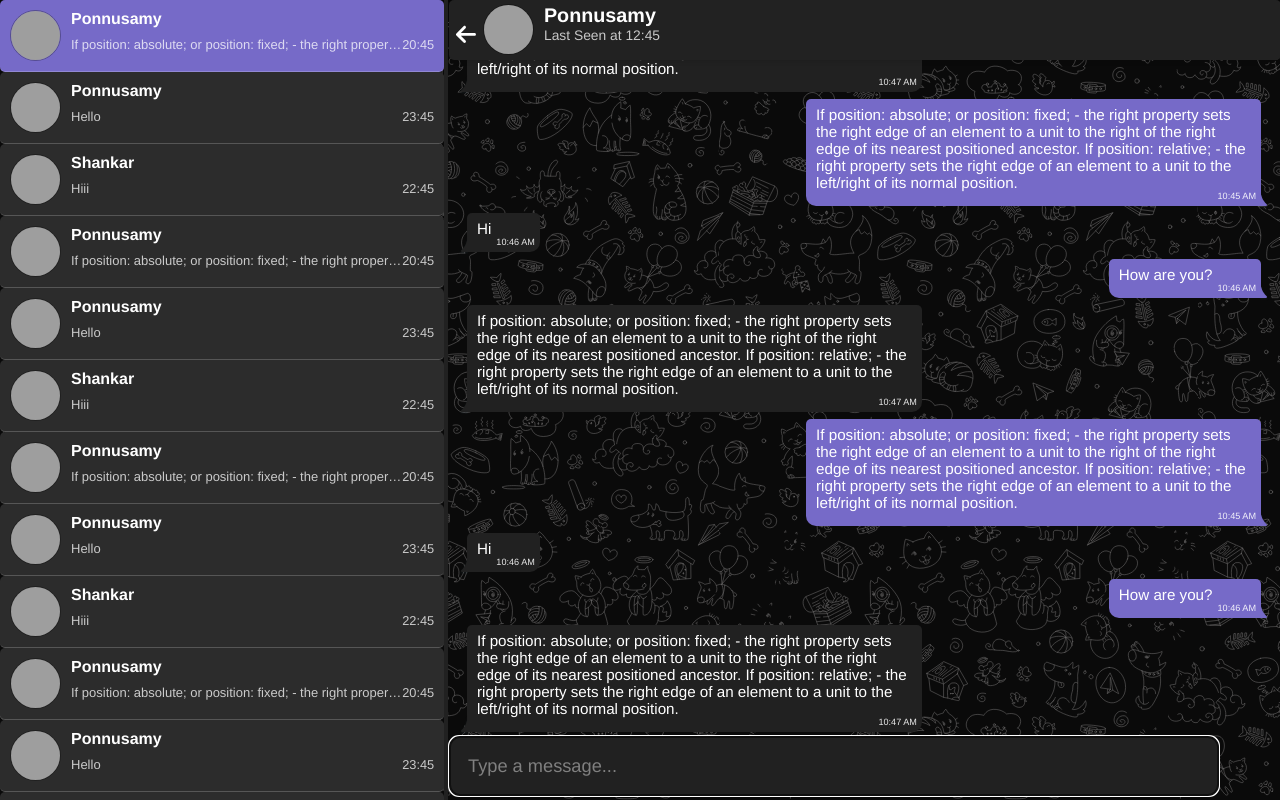
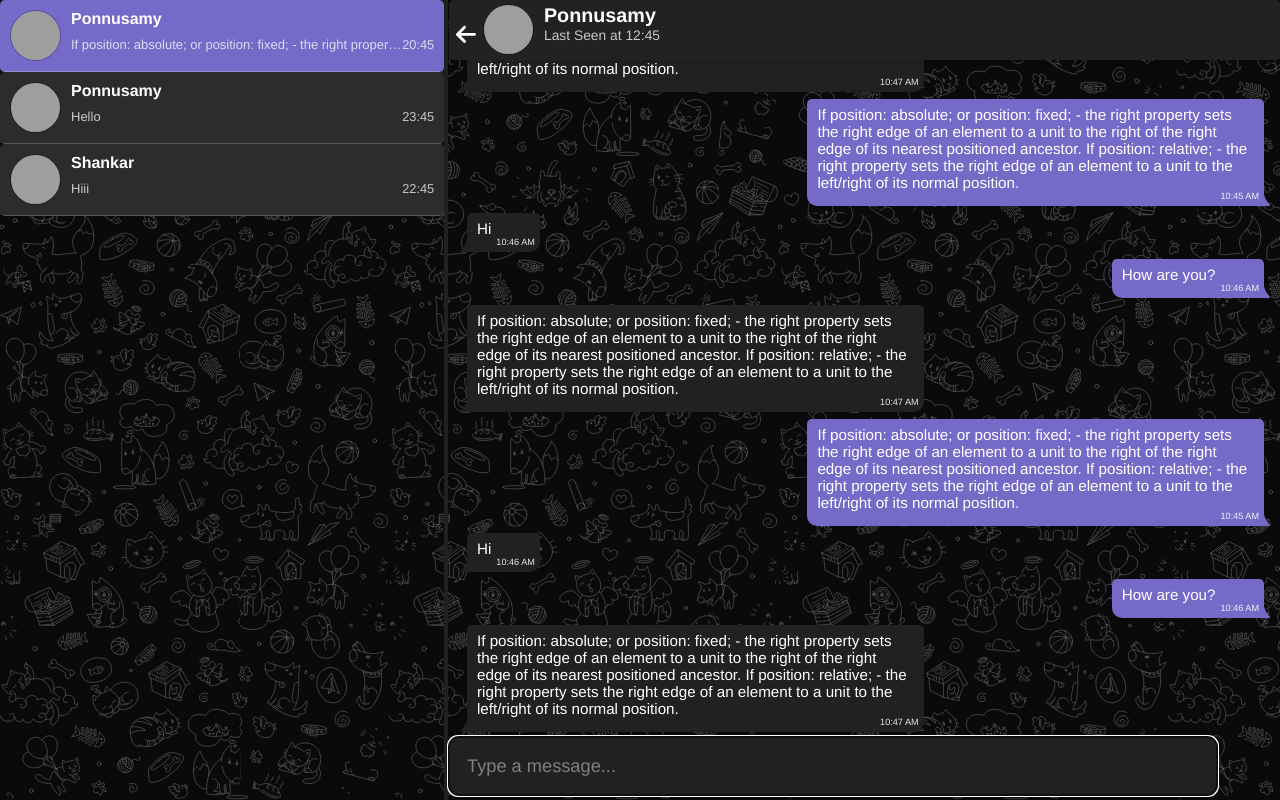
Before and after one commit to Ponnusamy1-V/Telegram-UI, a Vue app: page / in a window 1280 px wide. Both pictures are taken after a click on the element 222 px from the left and 36 px from the top of the page. Built offline with nearby package versions, Linux system fonts and the light colour scheme; grey boxes are pictures that could not be loaded.

Commit message:
new message

```diff
--- a/src/components/LeftBar.vue
+++ b/src/components/LeftBar.vue
@@ -1,7 +1,7 @@
 <template>
     <div class="left-bar">
         <div class="left-contact-list">
-            <div v-for="contact in leftbardata.concat(leftbardata).concat(leftbardata).concat(leftbardata)"
+            <div v-for="contact in leftbardata"
                 :key="contact" class="contact-items">
                 <MessageContact class="message-contact" :message="contact" />
             </div>
--- a/src/components/MessageArea/InputArea.vue
+++ b/src/components/MessageArea/InputArea.vue
@@ -1,9 +1,6 @@
 <template>
-    <div
-        class="chat-input-area"
-        contenteditable="true"
-        placeholder="Type a message..."
-        oninput="if(this.innerHTML.trim()==='<br>')this.innerHTML=''" />
+    <div class="chat-input-area" contenteditable="true" v-on:keypress.ctrl.enter="insertNewMessage"
+        placeholder="Type a message..." oninput="if(this.innerHTML.trim()==='<br>')this.innerHTML=''" />
 </template>
 
 <script>
@@ -11,7 +8,23 @@ export default {
     name: "InputArea",
     data() {
         return {
-            input_message: ""
+            newMessage: ""
+        }
+    },
+    methods: {
+        getNow() {
+            const today = new Date();
+            return today.getHours() + ":" + today.getMinutes()
+        },
+        insertNewMessage($event) {
+            this.newMessage = $event?.target?.innerText || ""
+            let message = {
+                message: this.newMessage,
+                self: true,
+                timestamp: this.getNow()
+            }
+            this.emitter.emit('addNewMessage', message);
+            document.getElementsByClassName("chat-input-area")[0].innerText = ""
         }
     },
     mounted() {
@@ -28,7 +41,6 @@ export default {
     min-height: 50px;
     max-height: 150px;
     text-align: left;
-    color: black;
     font-size: 120%;
     padding: 18px;
     word-wrap: break-word;
@@ -41,10 +53,11 @@ export default {
     overflow: scroll;
     box-sizing: border-box;
 }
+
 [contenteditable][placeholder]:empty:before {
-  content: attr(placeholder);
-  position: absolute;
-  color: gray;
-  background-color: transparent;
+    content: attr(placeholder);
+    position: absolute;
+    color: gray;
+    background-color: transparent;
 }
 </style>
--- a/src/components/RightBar.vue
+++ b/src/components/RightBar.vue
@@ -4,11 +4,12 @@
     <div class="message-space" @loadMessage="renderMessages">
         <div v-if="message.contact_name">
             <TopBar :image="message.image" :contact_name="message.contact_name" last_seen="12:45"></TopBar>
-            <div class="chat-space">
+            <div id="chat-space">
                 <div v-if="message.messages" style="width: 100%; height: 130px;"></div>
                 <MessageBar v-for="message in message.messages" :key="message" :message="message"></MessageBar>
-                <InputArea />
+
             </div>
+            <InputArea :message="message" />
         </div>
         <div v-else class="select-a-chat">
             <div class="select-a-chat-message">
@@ -148,27 +149,36 @@ export default {
                     message: "Hiii",
                     contact_name: "Shankar",
                     time: "22:45",
-                    image: "https://cdn.pixabay.com/photo/2015/12/01/20/28/road-1072823_960_720.jpg"
+                    image: "https://cdn.pixabay.com/photo/2015/12/01/20/28/road-1072823_960_720.jpg",
+                    messages: [
+
+                    ]
                 }
             ]
         }
     },
     methods: {
-        renderMessages(message) {
+        async renderMessages(message) {
+            await this.emptyMessage()
             this.message = message
         },
-        emptyMessage() {
+        addNewMessage(message) {
+            this.message.messages.push(message)
+        },
+        async emptyMessage() {
+            document.getElementById("chat-space")?.remove()
             this.message = {}
         }
     },
     created() {
-
         this.emitter.on('emptyMessage', this.emptyMessage);
         this.emitter.on('loadMessage', this.renderMessages);
+        this.emitter.on('addNewMessage', this.addNewMessage);
     },
     unmounted() {
-        this.emitter.off('emptyMessage');
+        this.emitter.off('emptyMessage', this.emptyMessage);
         this.emitter.off('loadMessage', this.renderMessages);
+        this.emitter.off('addNewMessage', this.addNewMessage);
     }
 }
 </script>
@@ -185,9 +195,11 @@ export default {
     .left-bar-list {
         display: none;
     }
+
     .resizer {
         visibility: hidden;
     }
+
     .select-a-chat {
         visibility: hidden;
     }
@@ -225,7 +237,7 @@ body {
     color: white;
 }
 
-.chat-space {
+#chat-space {
     bottom: 0;
     overflow-y: scroll;
     position: fixed;
@@ -233,6 +245,7 @@ body {
     margin: 1px;
     padding-top: 10px;
     max-height: 100%;
+    width: var(--right-width);
 }
 
 .select-a-chat-message {
```
Also changed, not shown: 1 other file (tests, documents, lock files or other folders).
